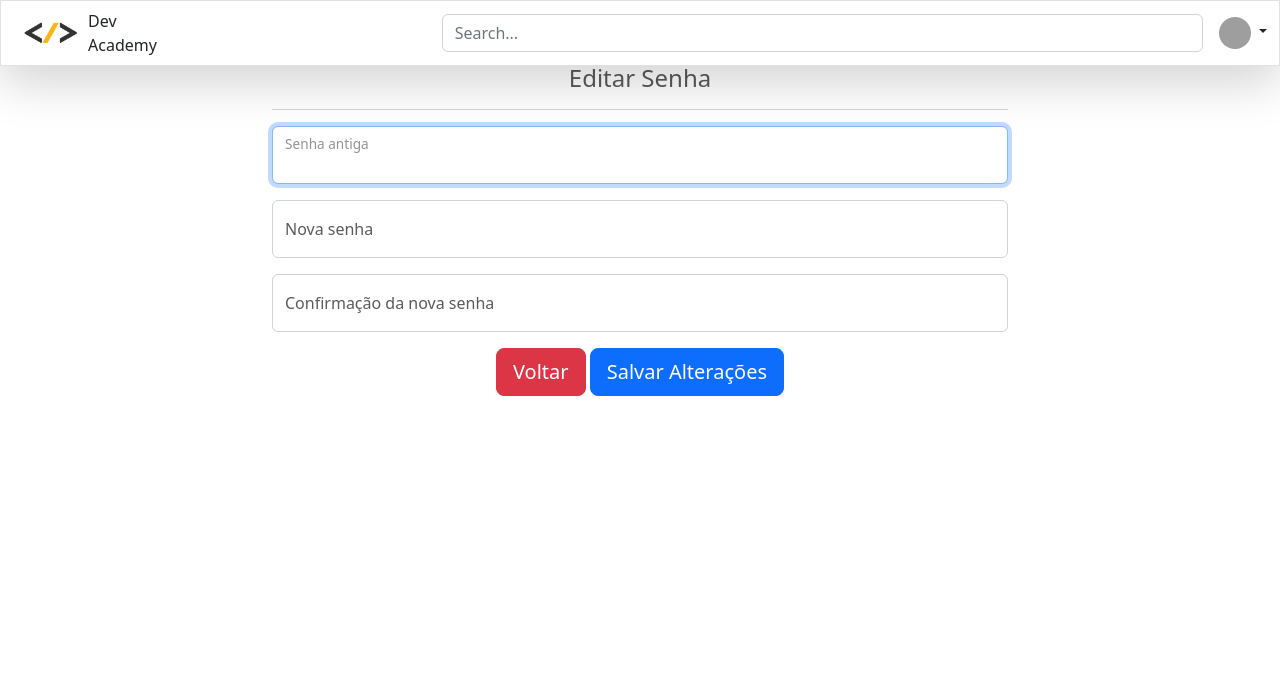
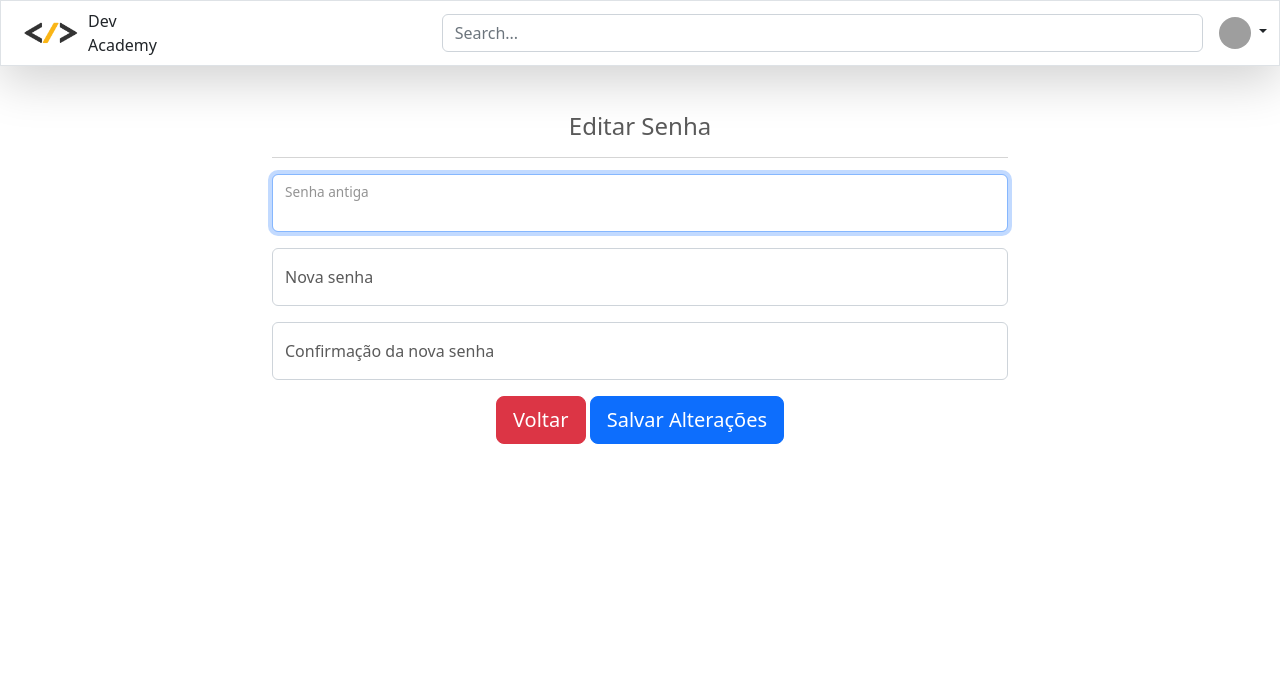
Before and after one commit to David-Marcoss/DEV_Academy, a Django app: page /contas/edit-password/ in a window 1280 px wide. Shown: the top 700 px of the page. Run offline with Django 4.2, Linux system fonts and the light colour scheme; the visitor is signed in with stand-in values (Sample User, id 1); parts of the project's set-up code (start-up, migrations or seed data) failed here and were passed over; some libraries are stand-ins or nearby versions; some web fonts are replaced; grey boxes are pictures that could not be loaded.

Commit message:
[ADDED] inserindo o mt-5 nos containers.

```diff
--- a/templates/form.html
+++ b/templates/form.html
@@ -7,7 +7,7 @@
 
 {% block content %}
 
-<div class="container">
+<div class="container mt-5">
     <div class="row">
 
         <div class="my-3 col-md-2"></div>
--- a/templates/login.html
+++ b/templates/login.html
@@ -30,7 +30,7 @@
     </div>
 </div> -->
 
-<main class="form-signin w-100 m-auto">
+<main class="form-signin w-100 m-auto mt-5">
 
     {%if request.user.is_authenticated %}
 
```
